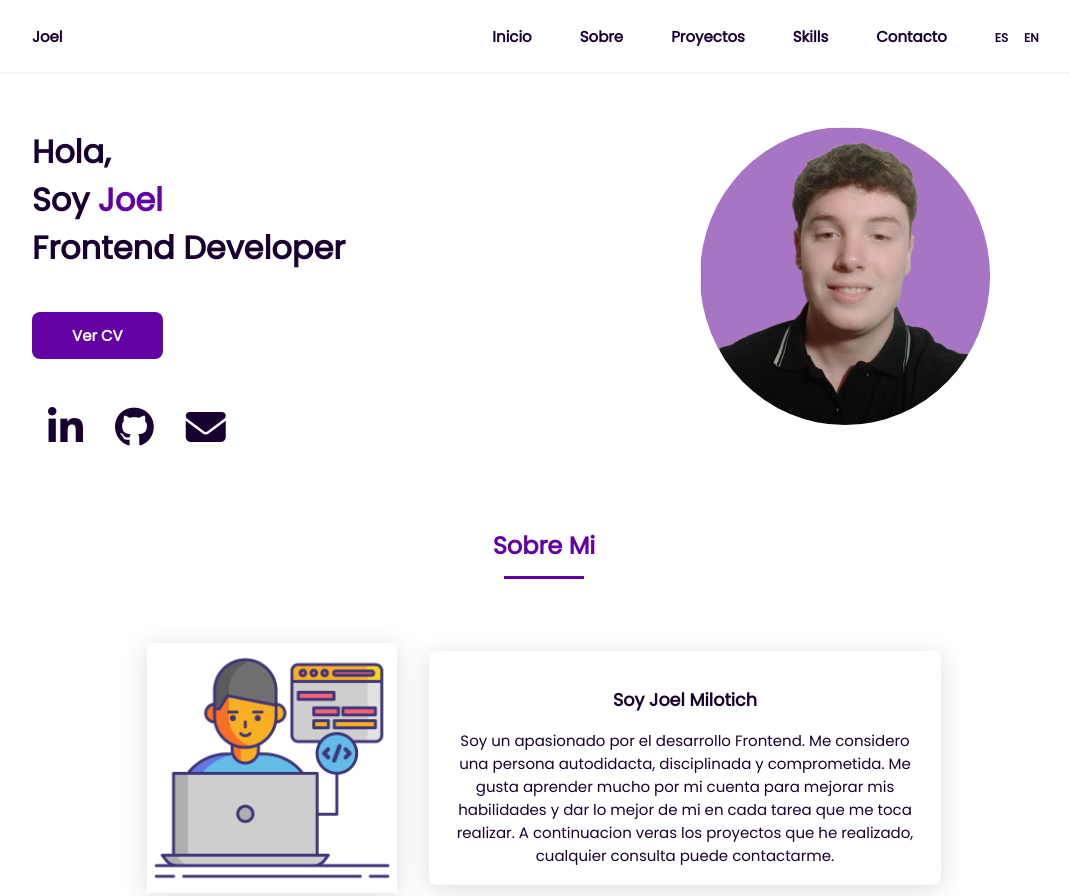
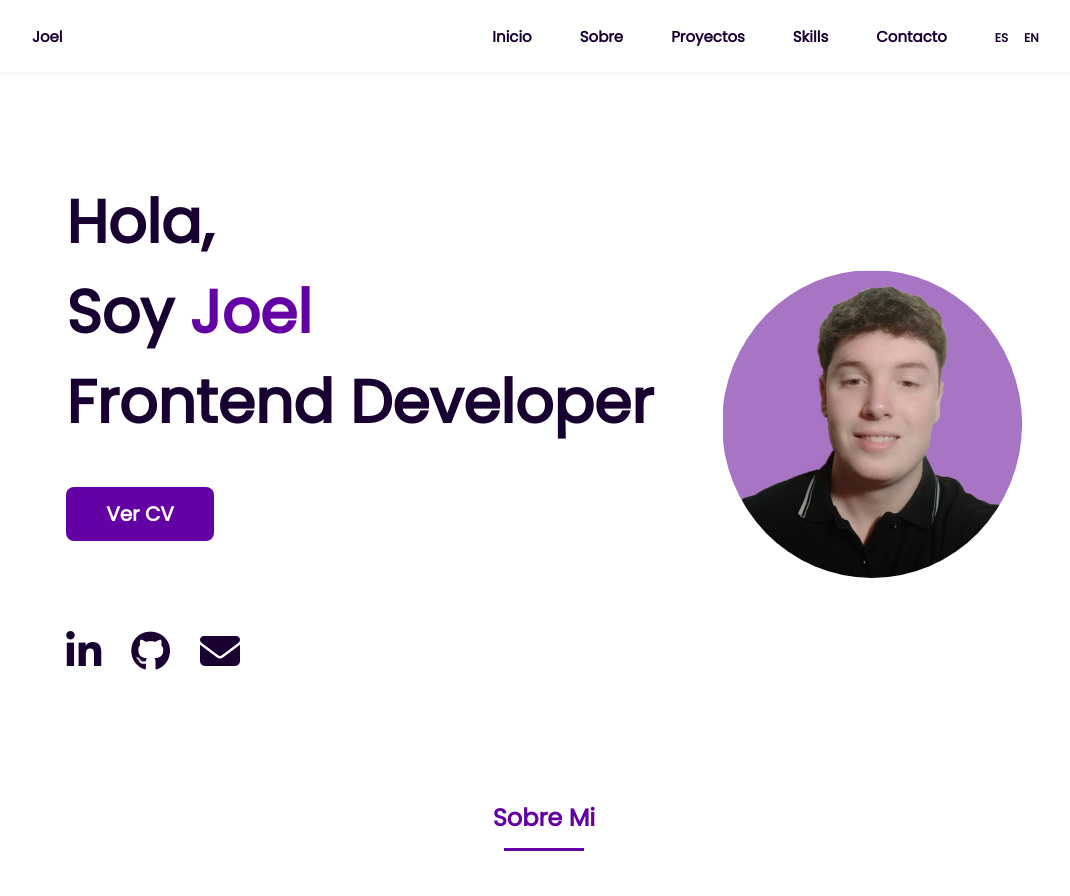
Before and after one commit to tik0x/mi-portfolio, a plain HTML site: page index.html in a window 1280 px wide. Shown: the top 896 px of the page, without its empty margins (96-1166 px from the left). Drawn offline with nearby package versions, Linux system fonts and the light colour scheme.

Commit message:
fix details

```diff
--- a/css/about.css
+++ b/css/about.css
@@ -1,23 +1,36 @@
+.about {
+  height: 90vh;
+}
+
 .about__container {
-    row-gap: 32px;
   text-align: center;
+  display: flex;
+  flex-direction: column;
+  justify-content: center;
+  align-items: center;
+  margin-top: 10%;
   }
+
 .about__content {
   box-shadow: 0 4px 25px rgba(14, 36, 49, 0.15);
   padding: 18px 0;
   border-radius: 8px;
 }
+
 .about__subtitle {
   margin-bottom: 16px;
 }
+
 .about__text {
   text-align: center;
   padding: 0 16px;
 }
+
 .about__img {
   display: flex;
   justify-content: center;
 }
+
 .about__img img {
   box-shadow: 0 4px 25px rgba(14, 36, 49, 0.15);
   object-fit: cover;
--- a/css/header.css
+++ b/css/header.css
@@ -1,5 +1,4 @@
 .h-grid {
-    max-width: 1920px;
     width: 90%;
     margin: 0 auto;
     display: grid;
--- a/css/home.css
+++ b/css/home.css
@@ -1,15 +1,23 @@
 .home {
-    position: relative;
-    row-gap: 48px;
-    padding: 32px 0 48px;
+  margin-left: 10%;
+  margin-right: 10%;
+  height: 90vh;
+  display: flex;
+  justify-content: space-around;
   }
 
   .home__data {
     align-self: center
   }
 
+  .home__text {
+    display: flex;
+    flex-direction: column;
+    justify-content: center;
+  }
+
   .home__title {
-    font-size: 32px;
+    font-size: 45px;
     margin-bottom: 40px;
   }
   .home__title-color {
@@ -21,11 +29,9 @@
   }
 
   .home__social i{
-    width: max-content;
-    margin-bottom: 16px;
     font-size: 32px;
     color: var(--second);
-    padding-right: 40px;
+    padding: 30px 40px 0 0;
   }
 
   .home__social i:hover {
@@ -33,15 +39,7 @@
   }
 
   .home__img {
-    position: absolute;
-    right: 0;
-    bottom: 0;
-    width: 260px;
-  }
-  .home__img-perfil {
-    width: 360px;
-    border-radius: 50%;
-    padding: 15px;
+    display: none;
   }
 
   .button {
--- a/css/mediaqueries.css
+++ b/css/mediaqueries.css
@@ -2,7 +2,6 @@
 
   .h-grid {
     width: 80%;
-
   }
 }
 
@@ -60,14 +59,17 @@
     margin-left: -32px;
   }
 
-  .home__img {
-    width: auto;
-    top: 25%;
-    right: 5%;
+  .home__text {
+    display: flex;
+    flex-direction: column;
   }
 
   .home__title {
-    font-size: 32px;
+    font-size: 60px;
+  }
+
+  .button {
+    font-size: 20px;
   }
 
   .home {
@@ -79,19 +81,25 @@
   }
 
   .home__social {
-    padding-top: 0;
-    flex-direction: row;
-    align-self: flex-end;
+    padding-top: 30px;
+    align-self: flex-start;
   }
 
   .home__social i {
     font-size: 40px;
-    margin-bottom: 0;
-    padding: 0 16px;
+    margin-top: 30px;
+    padding-right: 30px;
+  }
+
+  .home__img {
+    display: flex;
+    justify-content: center;
+    align-items: center;
   }
 
   .home__img-perfil {
-    width: 320px;
+    width: 300px;
+    border-radius: 50%;
   }
 
   .about__img img {
@@ -101,9 +109,7 @@
 
   .about__container {
     padding-top: 32px;
-    display: flex;
-    justify-content: center;
-    align-items: center;
+    flex-direction: row;
   }
 
   .about__content {
@@ -169,18 +175,6 @@
 
 }
 
-@media screen and (max-width: 900px) {
-
-  .home__img-perfil {
-      width: 300px;
-    }
-
-    .home__img {
-      top: 50%;
-      right: 5%;
-    }
-}
-
 @media screen and (min-width: 768px) {
   .projects__container {
     grid-template-columns: repeat(2, 1fr);
--- a/css/skills.css
+++ b/css/skills.css
@@ -1,5 +1,9 @@
+.skills {
+  height: 90vh;
+}
+
 .skills__container {
-  row-gap: 32px;
+  margin-top: 10%;
   text-align: center;
 }
 
--- a/css/style.css
+++ b/css/style.css
@@ -18,6 +18,7 @@ body {
   font-family: 'Poppins', sans-serif;;
   font-size: 15px;
   color: var(--second);
+  scroll-behavior: smooth;
 }
 
 h1,
--- a/index.html
+++ b/index.html
@@ -52,7 +52,8 @@
 		</nav>
 	</header>
 	<main class="main">
-		<section class="home h-grid" id="home">
+		<section class="home" id="home">
+			<div class="home__text">
 				<div data-aos="fade-down" class="home__data">
 					<h1 class="home__title">
 						Hola,<br>
@@ -66,13 +67,15 @@
 					<a href="https://github.com/tik0x" target="_blank"><i class="fa-brands fa-github"></i></a>
 					<a href="https://mail.google.com/mail/u/0/?fs=1&tf=cm&to=joelmilotich@gmail.com" target="_blank"><i class="fa-solid fa-envelope"></i></a>
 				</div>
+			</div>
+
 			<div data-aos="fade-down" class="home__img">
 				<img src="./imagenes/perfil.png" alt="perfil" class="home__img-perfil">
 			</div>
 		</section>
 		<section class="about section" id="about">
 			<h2 data-aos="fade-down" class="section-title">Sobre Mi</h2>
-			<div data-aos="zoom-in" class="about__container h-grid">
+			<div data-aos="zoom-in" class="about__container">
 				<div class="about__img">
 					<img src="./imagenes/programador.png">
 				</div>
@@ -186,7 +189,7 @@
 		</section>
 		<section class="skills section" id="skills">
 			<h2 class="section-title" data-aos="fade-down">Skills</h2>
-			<div class="skills__container h-grid">
+			<div class="skills__container">
 				<h3 class="skills-title" data-aos="fade-down">Lenguajes</h3>
 				<div class="skills__names" data-aos="fade-down">
 					<img src="./imagenes/phyton.png" class="skills__icons">
```
Also changed, not shown: index-en.html (+6 -3 lines). Lines whose indentation alone changed are shown as unchanged.
